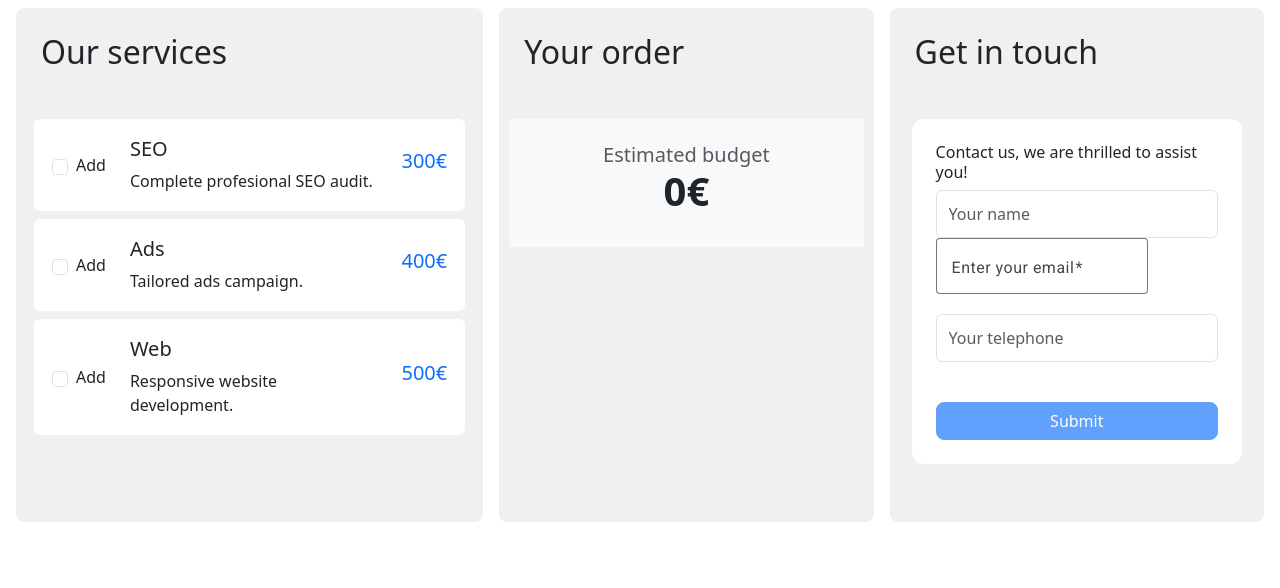
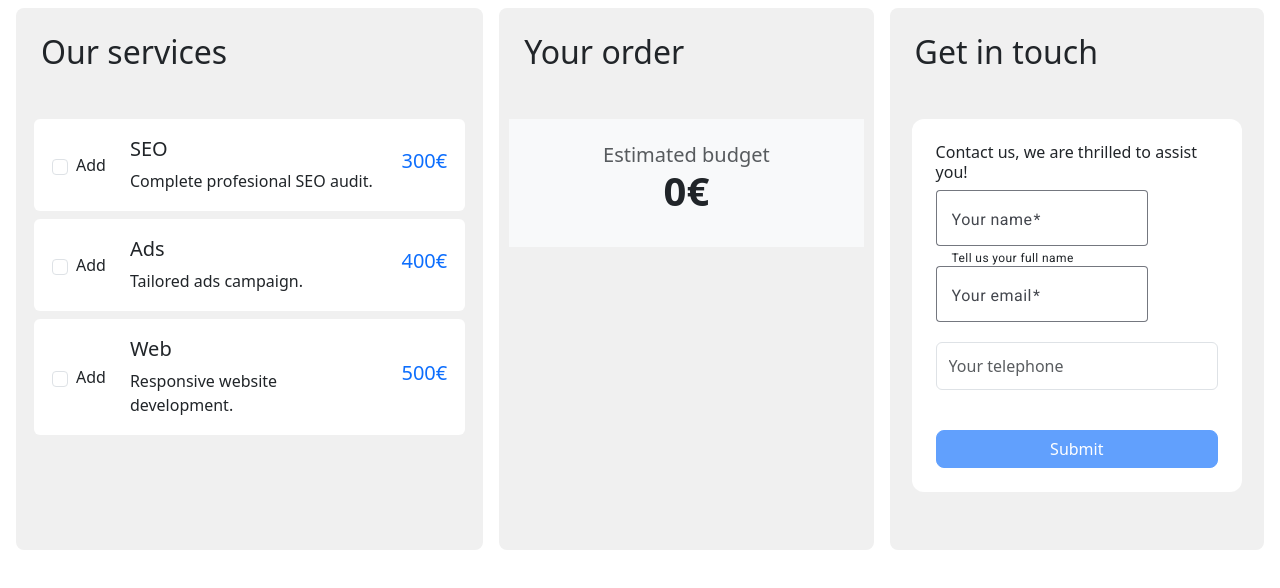
Before and after one commit to zanlamar/BudgetApp, an Angular app: page / in a window 1280 px wide. Shown: the top 588 px of the page. Built offline with nearby package versions, Linux system fonts and the light colour scheme.

Commit message:
angular material: basic implementation name field

```diff
--- a/src/app/components/contact-form/contact-form.html
+++ b/src/app/components/contact-form/contact-form.html
@@ -8,8 +8,8 @@
 
                     <div class="row">
                         <div class="col-sm-12">
-                            <div class="form-group">
-                                <!-- <label for="userName" class="col-form-label-sm">Name</label> -->
+                            <app-name-field></app-name-field>
+                            <!-- <div class="form-group">
                                 <div class="input-group">
                                     <input id="userName"
                                         type="text"
@@ -17,7 +17,7 @@
                                         class="form-control"
                                         placeholder="Your name">
                                 </div>
-                            </div>
+                            </div> -->
                         </div>
                     </div>
 
--- a/src/app/components/contact-form/contact-form.ts
+++ b/src/app/components/contact-form/contact-form.ts
@@ -3,10 +3,11 @@ import { FormGroup, FormBuilder, FormControl, ReactiveFormsModule, Validators }
 import { MatFormFieldModule } from '@angular/material/form-field';
 import { CommonModule } from '@angular/common';
 import { FormFieldErrorExample } from '../inputs/email-field/email-field';
+import { NameField } from '../inputs/name-field/name-field';
 
 @Component({
   selector: 'app-contact-form',
-  imports: [ReactiveFormsModule, MatFormFieldModule, CommonModule, FormFieldErrorExample],
+  imports: [ReactiveFormsModule, MatFormFieldModule, CommonModule, FormFieldErrorExample, NameField],
   templateUrl: './contact-form.html',
   styleUrl: './contact-form.scss',
   standalone: true,
--- a/src/app/components/inputs/email-field/email-field.html
+++ b/src/app/components/inputs/email-field/email-field.html
@@ -1,6 +1,6 @@
 <div class="example-container">
   <mat-form-field appearance="outline">
-    <mat-label>Enter your email</mat-label>
+    <mat-label>Your email</mat-label>
     <input
       matInput
       placeholder="pat@example.com"
--- /dev/null
+++ b/src/app/components/inputs/name-field/name-field.html
@@ -0,0 +1,11 @@
+<div class="example-container">
+  <mat-form-field appearance="outline" hintLabel="Tell us your full name">
+    <mat-label>Your name</mat-label>
+    <input
+    matInput
+    placeholder="Mr. Barrit"
+    #input minlength="2"
+    (input)="onInput($event)"
+    required />
+  </mat-form-field>
+</div>
--- /dev/null
+++ b/src/app/components/inputs/name-field/name-field.scss
@@ -0,0 +1,3 @@
+.example-container mat-form-field + mat-form-field {
+  margin-left: 8px;
+}
--- /dev/null
+++ b/src/app/components/inputs/name-field/name-field.ts
@@ -0,0 +1,20 @@
+import {ChangeDetectionStrategy, Component, signal} from '@angular/core';
+import {MatFormFieldModule} from '@angular/material/form-field';
+import {MatInputModule} from '@angular/material/input';
+import {MatSelectModule} from '@angular/material/select';
+
+/** @title Form field with hints */
+@Component({
+  selector: 'app-name-field',
+  templateUrl: 'name-field.html',
+  styleUrl: 'name-field.scss',
+  imports: [MatFormFieldModule, MatInputModule, MatSelectModule],
+  changeDetection: ChangeDetectionStrategy.OnPush,
+})
+export class NameField {
+  protected readonly value = signal('');
+
+  protected onInput(event: Event) {
+    this.value.set((event.target as HTMLInputElement).value);
+  }
+}
```
Also changed, not shown: 2 other files (tests, documents, lock files or other folders).
